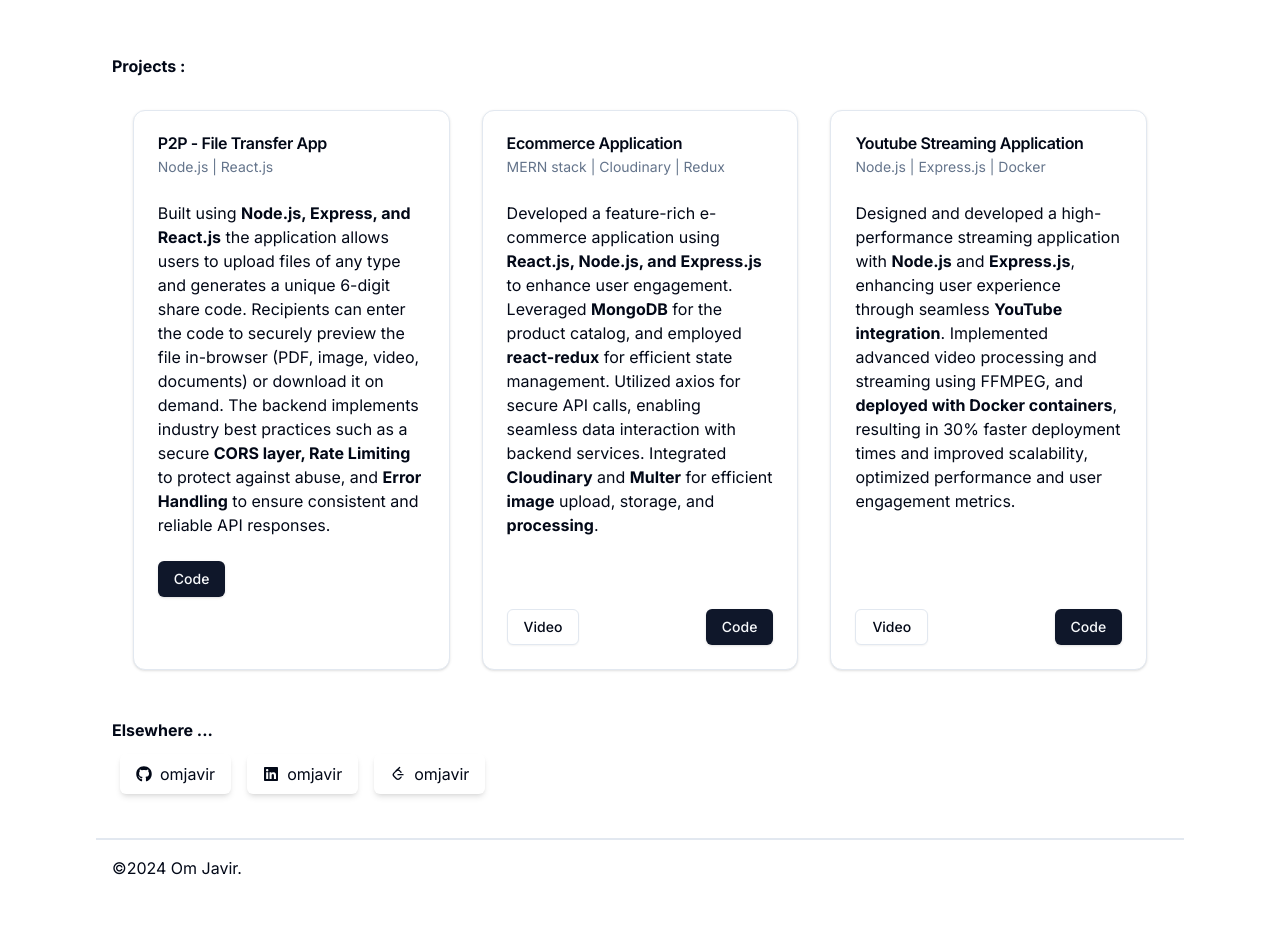
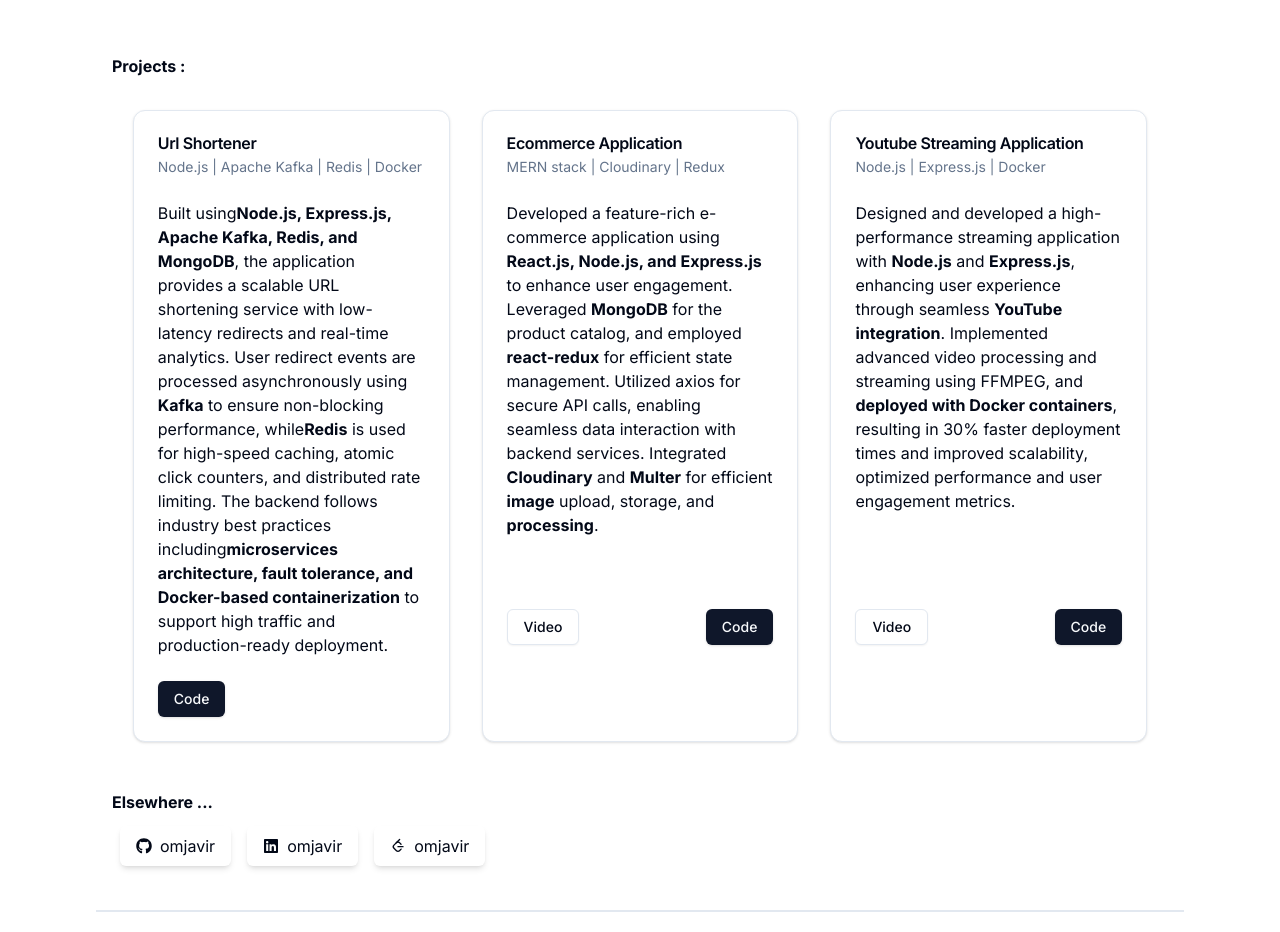
Before and after one commit to Omjavir/my-portfolio, a Next.js app: page / in a window 1280 px wide. Shown: the part 1500-2432 px from the top of the page. Built offline with nearby package versions, Linux system fonts and the light colour scheme.

Commit message:
Update: updated project info

```diff
--- a/components/Projects.tsx
+++ b/components/Projects.tsx
@@ -16,26 +16,34 @@ export default function Projects() {
       <div className="flex flex-wrap gap-8 justify-center mt-8">
         <Card className="w-full md:w-[30%]">
           <CardHeader>
-            <CardTitle>P2P - File Transfer App</CardTitle>
-            <CardDescription>Node.js | React.js</CardDescription>
+            <CardTitle>Url Shortener</CardTitle>
+            <CardDescription>
+              Node.js | Apache Kafka | Redis | Docker
+            </CardDescription>
           </CardHeader>
           <CardContent>
             <h4>
-              Built using <b>Node.js, Express, and React.js</b> the application
-              allows users to upload files of any type and generates a unique
-              6-digit share code. Recipients can enter the code to securely
-              preview the file in-browser (PDF, image, video, documents) or
-              download it on demand. The backend implements industry best
-              practices such as a secure <b>CORS layer, Rate Limiting </b> to
-              protect against abuse, and <b>Error Handling</b> to ensure
-              consistent and reliable API responses.
+              Built using
+              <b>Node.js, Express.js, Apache Kafka, Redis, and MongoDB</b>, the
+              application provides a scalable URL shortening service with
+              low-latency redirects and real-time analytics. User redirect
+              events are processed asynchronously using <b>Kafka</b> to ensure
+              non-blocking performance, while
+              <b>Redis</b> is used for high-speed caching, atomic click
+              counters, and distributed rate limiting. The backend follows
+              industry best practices including
+              <b>
+                microservices architecture, fault tolerance, and Docker-based
+                containerization
+              </b>{" "}
+              to support high traffic and production-ready deployment.
             </h4>
           </CardContent>
           <CardFooter className="flex justify-between">
             {/* <Link href="https://backend-email-microservice.vercel.app/">
               <Button variant={"link"}>Live</Button>
             </Link> */}
-            <Link href={"https://github.com/Omjavir/P2P"} target="_blank">
+            <Link href={"https://github.com/Omjavir/Url-Shortening"} target="_blank">
               <Button>Code</Button>
             </Link>
           </CardFooter>
```
